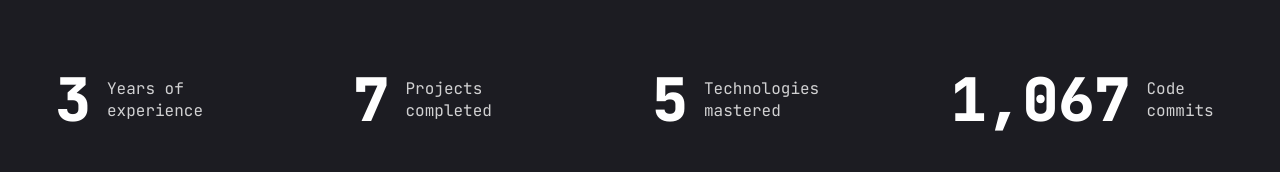
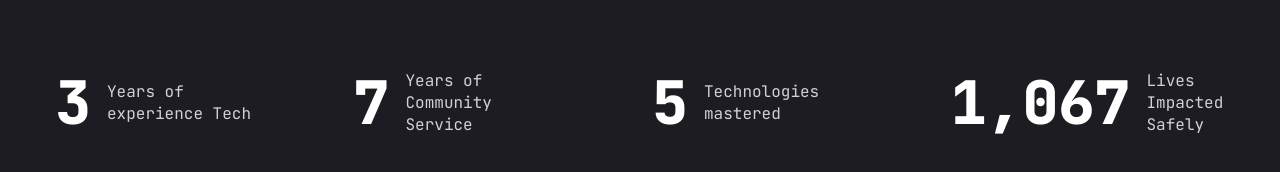
Before and after one commit to MaryKwawu/Portfolio, a Next.js app: page / in a window 1280 px wide. Shown: the part 618-790 px from the top of the page. Built offline with nearby package versions, Linux system fonts and the light colour scheme.

Commit message:
Update : made changes to my stats

```diff
--- a/src/components/stats.tsx
+++ b/src/components/stats.tsx
@@ -6,11 +6,11 @@ import CountUp from "react-countup";
 const stats = [
   {
     num: 3,
-    text: "Years of experience",
+    text: "Years of experience Tech",
   },
   {
     num: 7,
-    text: "Projects completed",
+    text: "Years of Community Service",
   },
   {
     num: 5,
@@ -18,7 +18,7 @@ const stats = [
   },
   {
     num: 1091,
-    text: "Code commits",
+    text: "Lives Impacted Safely",
   },
 ];
 
```
